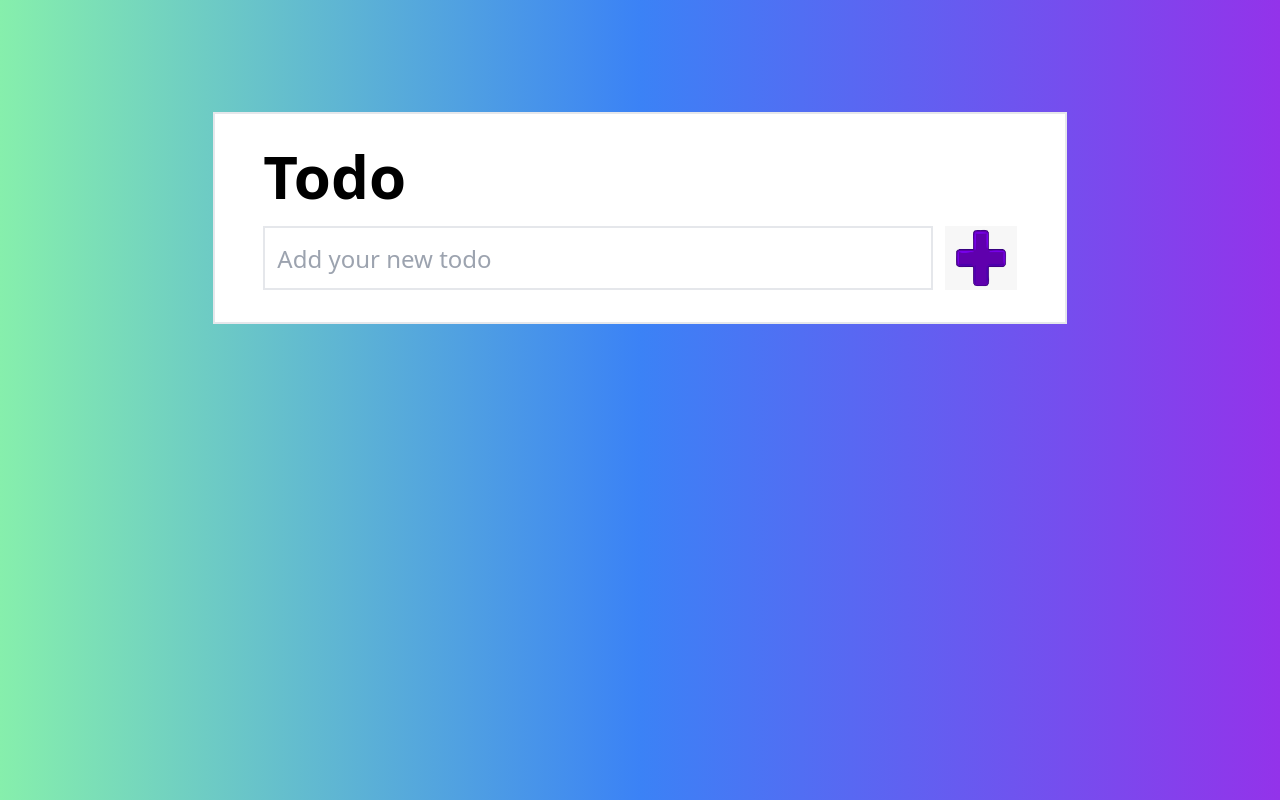
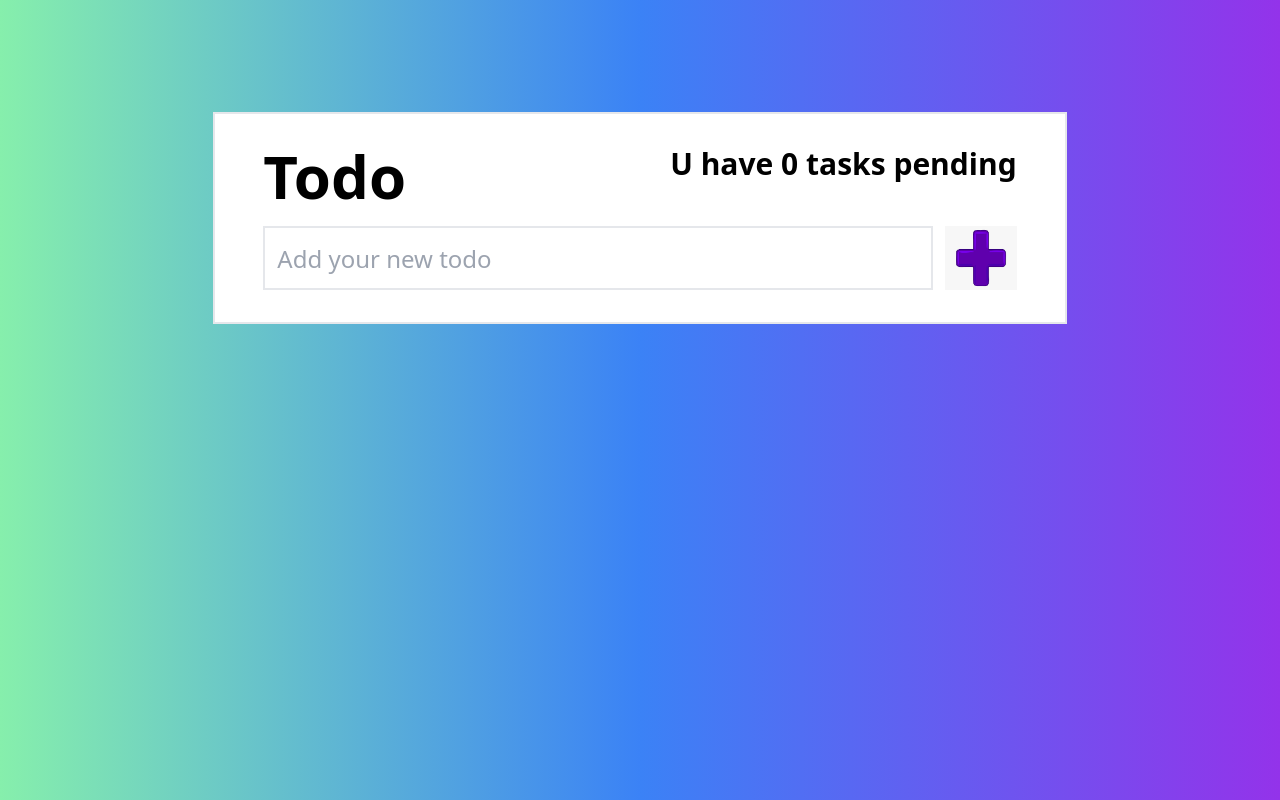
Before and after one commit to sundaram123krishnan/Todo-list, a website built with Vite: page index.html in a window 1280 px wide. Built offline with nearby package versions, Linux system fonts and the light colour scheme.

Commit message:
improved ui

```diff
--- a/index.html
+++ b/index.html
@@ -13,7 +13,11 @@
         class="flex flex-col gap-5 border-2 py-8 px-12 w-4/6 bg-white"
         id="main"
       >
+      <div class="flex justify-between">
         <h1 class="text-6xl font-bold">Todo</h1>
+        <h2 class="text-3xl font-bold">U have 0 tasks pending</h2>
+      </div>
+
         <div class="flex gap-3" id="list">
           <input
             type="text"
@@ -22,19 +26,10 @@
             id="inp"
           />
           <button id="btn"><img src="./add.png" alt="" class="h-16" /></button>
-        <!-- </div>
-        <div class="cursor-pointer flex gap-2 " id="todo">
-          <input type="checkbox" class="h-16 w-16 cursor-pointer" />
-          <div
-            class="border-2 h-16 text-2xl p-3 bg-gray-400 text-white w-full"
-          ></div>
-          <img
-            src="./delete.jpeg"
-            alt=""
-            class="h-14 hover:scale-75 cursor-pointer"
-          /> -->
         </div>
+
       </div>
+
     </div>
 
     <script src="script.js"></script>
```
